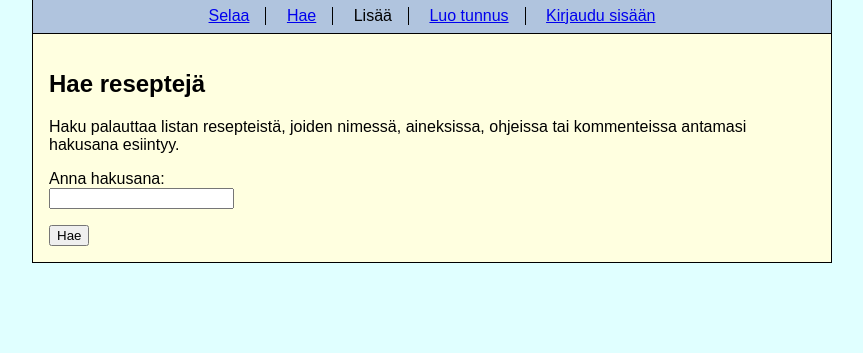
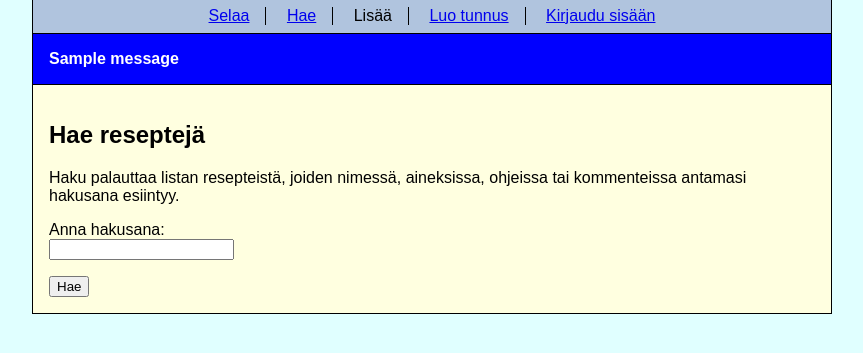
Before and after one commit to mb753/reseptit, a Flask app: page /search in a window 1280 px wide. Shown: the part 125-478 px from the top of the page, without its empty margins (208-1071 px from the left). Run offline with Flask 3, Linux system fonts and the light colour scheme; one stand-in notice (Sample message) is shown.

Commit message:
Improve notification system

```diff
--- a/app.py
+++ b/app.py
@@ -2,7 +2,7 @@ import math
 import secrets
 import sqlite3
 
-from flask import Flask, abort, redirect, render_template, request, session
+from flask import Flask, abort, flash, redirect, render_template, request, session
 
 import config
 import recipes
@@ -193,13 +193,17 @@ def delete_recipe(recipe_id):
 @app.route("/search", methods=["GET", "POST"])
 def search():
     result = None
+    search_string = None
 
     if request.method == "POST":
         search_string = request.form["search_string"]
         if search_string != "":
             result = recipes.search(search_string)
+        else:
+            flash("Anna hakusana")
+            return redirect("/search")
 
-    return render_template("search.html", recipes=result)
+    return render_template("search.html", search_string=search_string, recipes=result)
 
 
 @app.route("/user/<int:user_id>")
@@ -222,28 +226,29 @@ def register():
         password2 = request.form["password2"]
 
         if username == "":
-            result = "VIRHE: anna käyttäjätunnus"
-            return render_template("register.html", result=result)
+            flash("VIRHE: anna käyttäjätunnus")
+            return render_template("register.html")
         if password1 != password2:
-            result = "VIRHE: salasanat eivät ole samat"
-            return render_template("register.html", result=result, username=username)
+            flash("VIRHE: salasanat eivät ole samat")
+            return render_template("register.html", username=username)
         if password1 == "":
-            result = "VIRHE: salasana on pakollinen"
-            return render_template("register.html", result=result, username=username)
+            flash("VIRHE: salasana on pakollinen")
+            return render_template("register.html", username=username)
 
         try:
             user_id = users.create_user(username, password1)
         except sqlite3.OperationalError:
             # Error message "sqlite3.OperationalError: database is locked" may appear
             # after having repeatedly tried to create a user that already exists.
-            result = "VIRHE: jokin meni pieleen, yritä vähän ajan kuluttua uudestaan."
-            return render_template("register.html", result=result, username=username)
+            flash("VIRHE: jokin meni pieleen, yritä vähän ajan kuluttua uudestaan.")
+            return render_template("register.html", username=username)
 
         if user_id is None:
-            result = "VIRHE: tunnus on jo varattu"
-            return render_template("register.html", result=result, username=username)
+            flash("VIRHE: tunnus on jo varattu")
+            return render_template("register.html", username=username)
 
-        return render_template("register.html", result=f"Tunnus {username} luotu")
+        flash(f"Tunnus {username} luotu")
+        return render_template("register.html")
 
     if request.method == "GET":
         return render_template("register.html")
@@ -257,8 +262,8 @@ def login():
 
         user_id = users.check_login(username, password)
         if user_id is None:
-            result = "VIRHE: väärä tunnus tai salasana"
-            return render_template("login.html", result=result, username=username)
+            flash("VIRHE: väärä tunnus tai salasana")
+            return render_template("login.html", username=username)
 
         session["username"] = username
         session["user_id"] = user_id
--- a/static/main.css
+++ b/static/main.css
@@ -4,7 +4,6 @@ body {
   font-family: sans-serif;
   background-color: lightcyan;
 }
-
 
 .header {
   background-color: lightyellow;
@@ -14,13 +13,13 @@ body {
   text-align: center;
 }
 
-
 .nav {
   background-color: lightsteelblue;
   padding: 0.5em;
   margin: 0;
   border-left: 1px solid black;
   border-right: 1px solid black;
+  border-bottom: 1px solid black;
 }
 
 /* nav styles directly from course material */
@@ -43,15 +42,21 @@ nav li:not(:last-of-type) {
   border-right: 1px solid black;
 }
 
+.notification {
+  background-color: blue;
+  padding: 1em;
+  border-left: 1px solid black;
+  border-right: 1px solid black;
+  border-bottom: 1px solid black;
+  font-weight: bold;
+  color: white;
+}
 
 .content {
   background-color: lightyellow;
   padding: 1em;
   margin: 0 0 0.5em 0;
-  border: 1px solid black;
+  border-left: 1px solid black;
+  border-right: 1px solid black;
+  border-bottom: 1px solid black;
 }
-
-
-.notification {
-  color: red;
-}
--- a/templates/layout.html
+++ b/templates/layout.html
@@ -10,7 +10,7 @@
 
   <div class="header">
     <h1><a href="/">Reseptit</a></h1>
-    <p class="notification">
+    <p style="color: red;">
       *** Reseptisovellus on rakenteilla. ***
     </p>
   </div>
@@ -33,6 +33,12 @@
     </nav>
   </div>
 
+  {% for message in get_flashed_messages() %}
+    <div class="notification">
+      {{ message }}
+    </div>
+  {% endfor %}
+
   <div class="content">
     {% block content %}{% endblock %}
   </div>
--- a/templates/login.html
+++ b/templates/login.html
@@ -16,12 +16,6 @@
     <input type="submit" value="Kirjaudu" />
   </form>
 
-  {% if result %}
-    <p>
-      <b>{{ result }}</b>
-    </p>
-  {% endif %}
-
   <p>
     Ei tunnusta? <a href="/register">Luo tunnus</a>
   </p>
--- a/templates/register.html
+++ b/templates/register.html
@@ -20,10 +20,4 @@
     <input type="submit" value="Luo tunnus" />
   </form>
 
-  {% if result %}
-    <p>
-      <b>{{ result }}</b>
-    </p>
-  {% endif %}
-
 {% endblock %}
--- a/templates/search.html
+++ b/templates/search.html
@@ -14,8 +14,8 @@
     <input type="submit" value="Hae" />
   </form>
 
-  {% if recipes %}
-  <h3>Hakutulos</h3>
+  {% if recipes != None %}
+    <h3>Tuloksia haulla "{{ search_string }}": {{ recipes | length }}</h3>
     <p>
       <ul>
         {% for recipe in recipes %}
```
Lines whose indentation alone changed are shown as unchanged.
